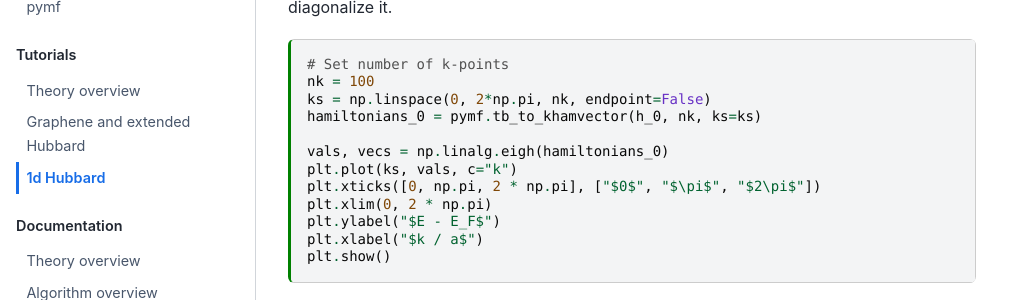
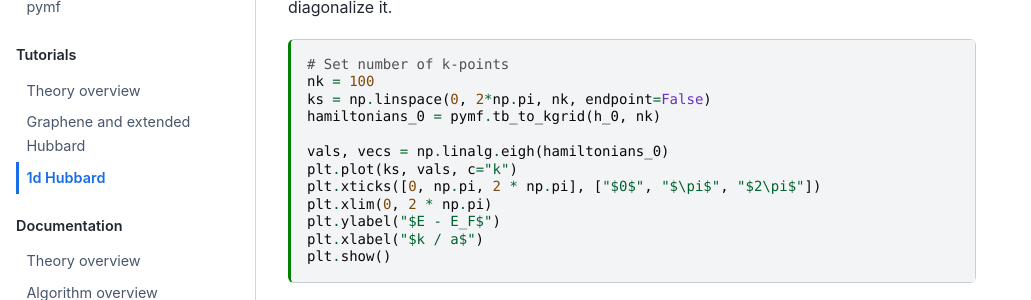
Before and after one commit to quantum-tinkerer/MeanFi, a Sphinx documentation site: the page built from docs/source/hubbard_1d.md, in a window 1280 px wide and 900 px high, scrolled down 632 px. Shown: the part 152-452 px from the top of the window, without its empty margins (0-1031 px from the left). Built offline with Sphinx 7.4.7 and the Sphinx Book theme 1.1.4, drawn with Linux system fonts in a browser that asks for light colours; the version number could not be read and is left out; comment, search, counter and statistics services are not loaded.

Commit message:
fix renames of functions

```diff
--- a/docs/source/hubbard_1d.md
+++ b/docs/source/hubbard_1d.md
@@ -42,7 +42,7 @@ We verify this tight-binding model by plotting the band structure and observing
 # Set number of k-points
 nk = 100
 ks = np.linspace(0, 2*np.pi, nk, endpoint=False)
-hamiltonians_0 = pymf.tb_to_khamvector(h_0, nk, ks=ks)
+hamiltonians_0 = pymf.tb_to_kgrid(h_0, nk)
 
 vals, vecs = np.linalg.eigh(hamiltonians_0)
 plt.plot(ks, vals, c="k")
```
Also changed, not shown: docs/source/graphene_example.md (+1 -1 lines).
